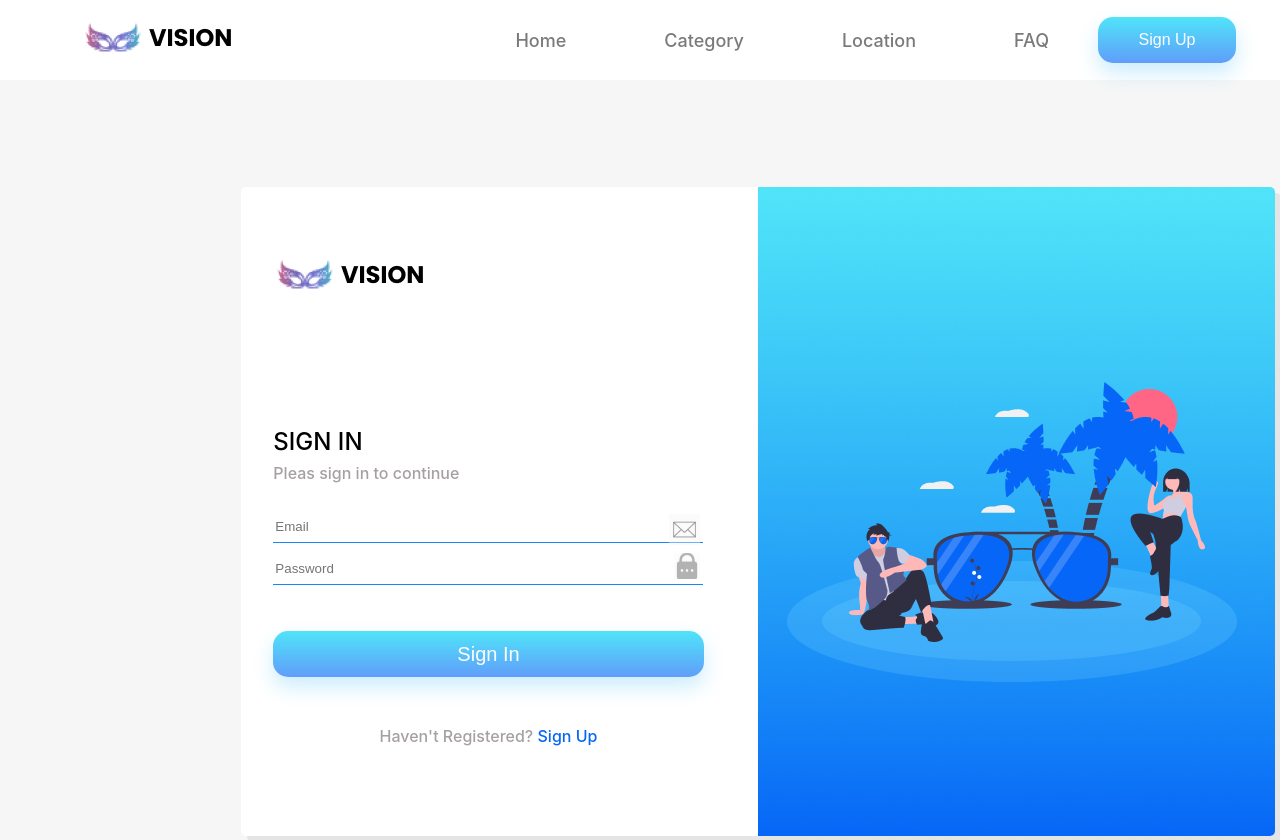
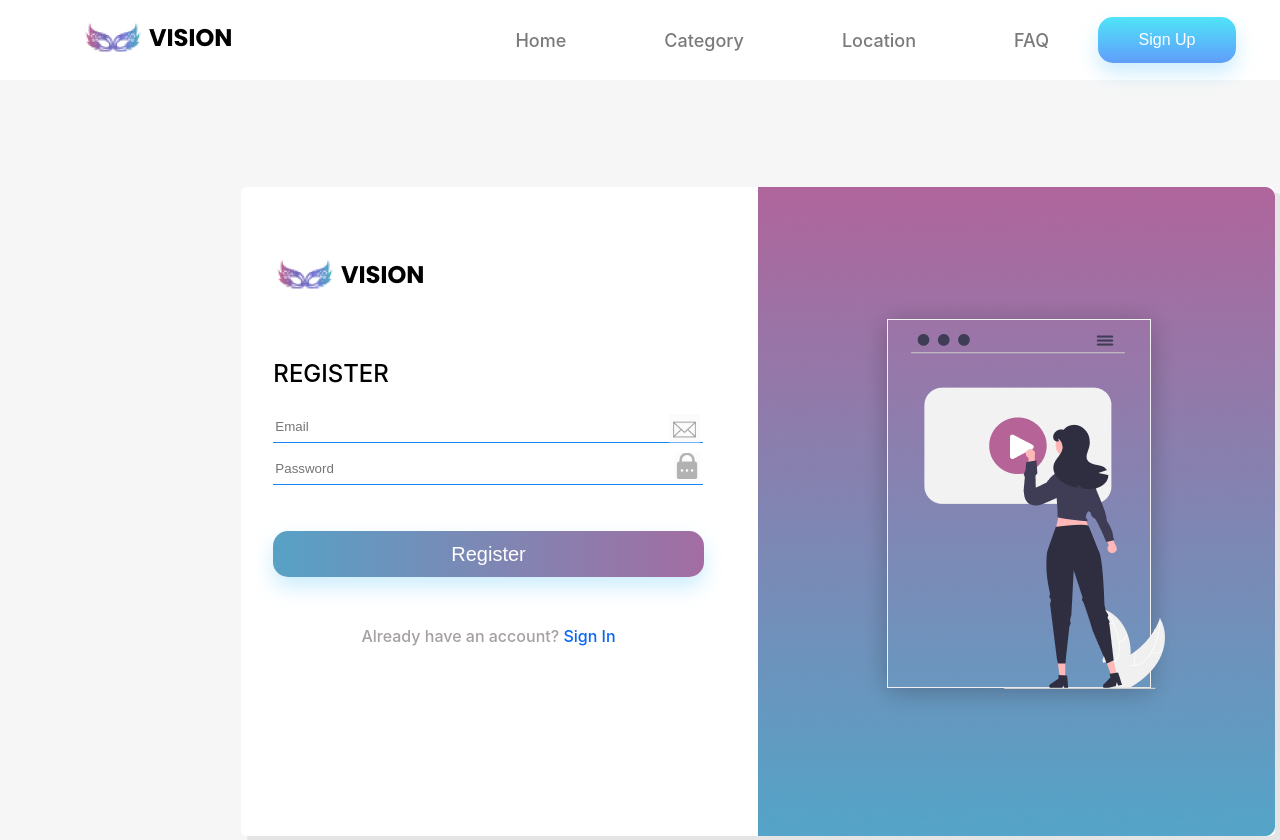
Before and after one commit to thanhnhan-12/Web_Vision, a React (Create React App) app: page / in a window 1280 px wide. Shown: the top 840 px of the page. Built offline with nearby package versions, Linux system fonts and the light colour scheme.

Commit message:
Implement feature/sign up

```diff
--- a/src/App.js
+++ b/src/App.js
@@ -1,5 +1,6 @@
 import './App.css';
 import SignIn from './Containers/Form/components/SignIn';
+import SignUp from './Containers/Form/components/SignUp';
 import Footer from './Containers/HeaderFooter/components/Footer';
 import Header from './Containers/HeaderFooter/components/Header';
 
@@ -7,7 +8,8 @@ function App() {
   return (
     <div className="App">
       <Header />
-        <SignIn />
+        {/* <SignIn /> */}
+        <SignUp />
       <Footer />
     </div>
   );
--- /dev/null
+++ b/src/Containers/Form/components/SignUp/index.js
@@ -0,0 +1,35 @@
+import React from 'react'
+import * as S from './styles'
+import Logo from '../../../../assets/HeaderLogo.png'
+import Email from '../../Input/Email'
+import Pass from '../../Input/Pass'
+
+
+function SignUp() {
+  return (
+    <S.Wrapper>
+      <S.ContainerSignUp>
+        <S.SignUp>
+          <S.HeaderLogo>
+            <img src={Logo} alt="" />
+          </S.HeaderLogo>
+
+          <S.SignUpForm>
+            <h4>REGISTER</h4>
+            <Email />
+            <Pass />
+            <S.BtnSignUp>Register</S.BtnSignUp>
+            <S.LinkSignUp>
+              <p>Already have an account? <a href="/">Sign In</a></p>
+            </S.LinkSignUp>
+          </S.SignUpForm>
+        </S.SignUp>
+
+        <S.SignUpBg></S.SignUpBg>
+
+      </S.ContainerSignUp>
+    </S.Wrapper>
+  )
+}
+
+export default SignUp
--- /dev/null
+++ b/src/Containers/Form/components/SignUp/styles.js
@@ -0,0 +1,84 @@
+import styled from "styled-components";
+import Bg from '../../../../assets/SignUpBg.png'
+
+
+export const Wrapper = styled.div`
+  padding: 107px 241px;
+  background: #F6F6F6;
+`
+
+export const ContainerSignUp = styled.div`
+  display: grid;
+  grid-template-columns: 1fr 1fr;
+  border-radius: 5px;
+  width: 1034px;
+  height: 649px;
+  box-shadow: 6px 6px #e5e5e5;
+  background: #fff;
+`
+
+export const SignUp = styled.div`
+  padding: 70px 54.33px 0 32.33px;
+`
+
+export const HeaderLogo = styled.div`
+  padding-bottom: 3.875em;
+  img {
+    width: 9.5rem;
+    height: 2.25rem;
+  }
+`
+
+export const SignUpForm = styled.form`
+  h4,p {
+    margin: 0;
+  }
+
+  h4 {
+    font-weight: 500;
+    font-size: 24px;
+    padding-bottom: 20.25pt;
+  }
+
+  p {
+    font-weight: 500;
+    font-size: 16px;
+    line-height: 24px;
+    color: #A6A0A0;
+    margin: 5px 0 30px;
+  }
+`
+export const BtnSignUp = styled.button`
+  width: 100%;
+  height: 46px;
+  border: none;
+  font-weight: 500;
+  font-size: 20px;
+  line-height: 30px;
+  color: #FFFDFD;
+  background: linear-gradient(269.46deg, #A36DA2 0.24%, #59A0C5 96.9%);
+  box-shadow: 0px 10px 20px rgba(86, 196, 249, 0.3);
+  border-radius: 15px;
+  margin: 2.3125em 0 2.0625em;
+  cursor: pointer;
+`
+
+export const LinkSignUp = styled.div`
+  margin: 0;
+  text-align: center;
+  a {
+    font-weight: 500;
+    font-size: 16px;
+    line-height: 24px;
+    color: #0666F7;
+    text-decoration: none;
+  }
+`
+
+export const SignUpBg = styled.div`
+  background-image: url(${Bg});
+  background-repeat: no-repeat;
+  background-size: auto;
+  height: 649px;
+  border-radius: 0 5px 5px 0;
+`
```
